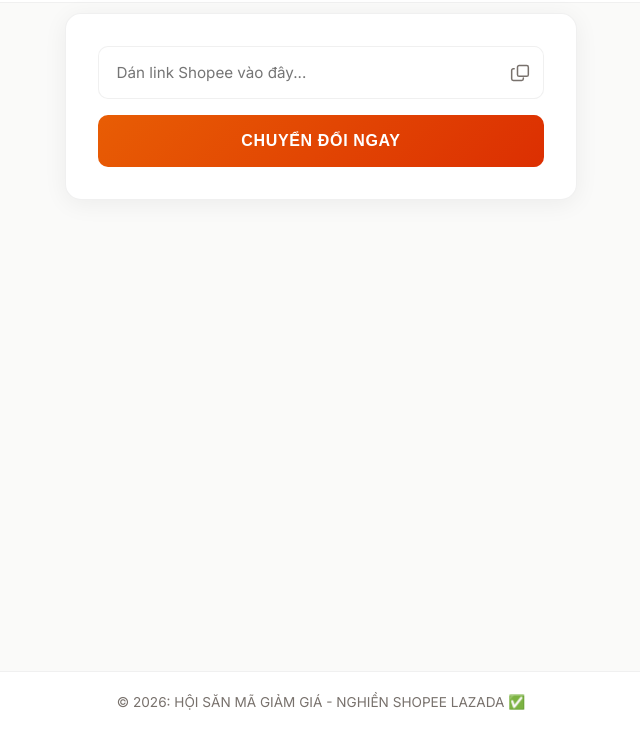
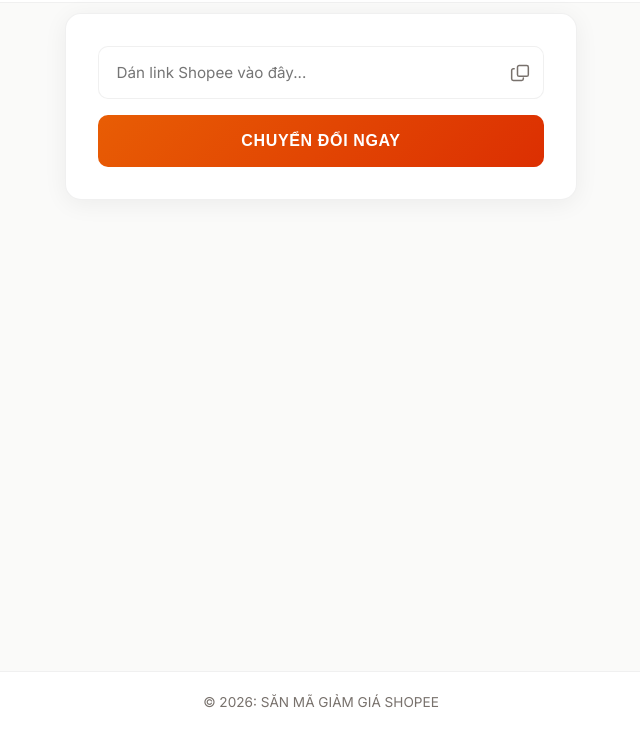
Before and after one commit to nguyentruong772002-stack/sanmagiamshopee, a website: page public/index.html in a window 1280 px wide. Shown: the part 66-800 px from the top of the page, without its empty margins (319-959 px from the left). Drawn offline with Linux system fonts and the light colour scheme.

Commit message:
Update index.html

```diff
--- a/public/index.html
+++ b/public/index.html
@@ -26,7 +26,7 @@
     <div class="card" style="margin-top:10px"><div class="link-input-wrap"><input type="text" id="input" placeholder="Dán link Shopee vào đây..." autocomplete="off"><button type="button" class="btn-paste-inside" id="btnPaste" title="Dán link"><svg viewBox="0 0 24 24" fill="none" stroke="currentColor" stroke-width="1.8" stroke-linecap="round" stroke-linejoin="round"><rect x="9" y="3" width="13" height="13" rx="2"/><path d="M5 7H4a2 2 0 0 0-2 2v10a2 2 0 0 0 2 2h10a2 2 0 0 0 2-2v-1"/></svg></button></div><button type="button" class="btn-convert-main" id="convertBtn"><span class="btn-spinner"></span><span class="btn-convert-text">Chuyển đổi ngay</span></button></div>
     <div class="result-card hidden" id="resultCard"><div class="result-product"><div class="result-product-img">S</div><div><p class="result-product-desc" id="resultDesc">Link đã chuyển đổi.</p><div class="result-done hidden" id="resultDone">✓ Đã chuyển đổi xong</div><p class="result-error hidden" id="resultError"></p></div></div><button type="button" class="btn-copy-link" id="btnCopyLink" disabled><span>🔗</span><span class="copy-text">SAO CHÉP LINK</span></button><div class="tip-box">💡 Bạn hãy nhấn <b class="tip-copy-trigger" id="tipCopyTrigger">"🔗 Sao chép link"</b> và dán vào bình luận/post để áp mã nhé.</div></div>
   </main>
-  <div class="toast-wrap" id="toastWrap"></div><footer class="footer">© 2026: HỘI SĂN MÃ GIẢM GIÁ - NGHIỀN SHOPEE LAZADA ✅</footer>
+  <div class="toast-wrap" id="toastWrap"></div><footer class="footer">© 2026: SĂN MÃ GIẢM GIÁ SHOPEE </footer>
 <script>
 (function(){
   const input=document.getElementById('input'), convertBtn=document.getElementById('convertBtn'), resultCard=document.getElementById('resultCard'), resultDesc=document.getElementById('resultDesc'), resultDone=document.getElementById('resultDone'), resultError=document.getElementById('resultError'), btnCopyLink=document.getElementById('btnCopyLink'), copyTextEl=btnCopyLink.querySelector('.copy-text'), btnPaste=document.getElementById('btnPaste'), toastWrap=document.getElementById('toastWrap');
```
